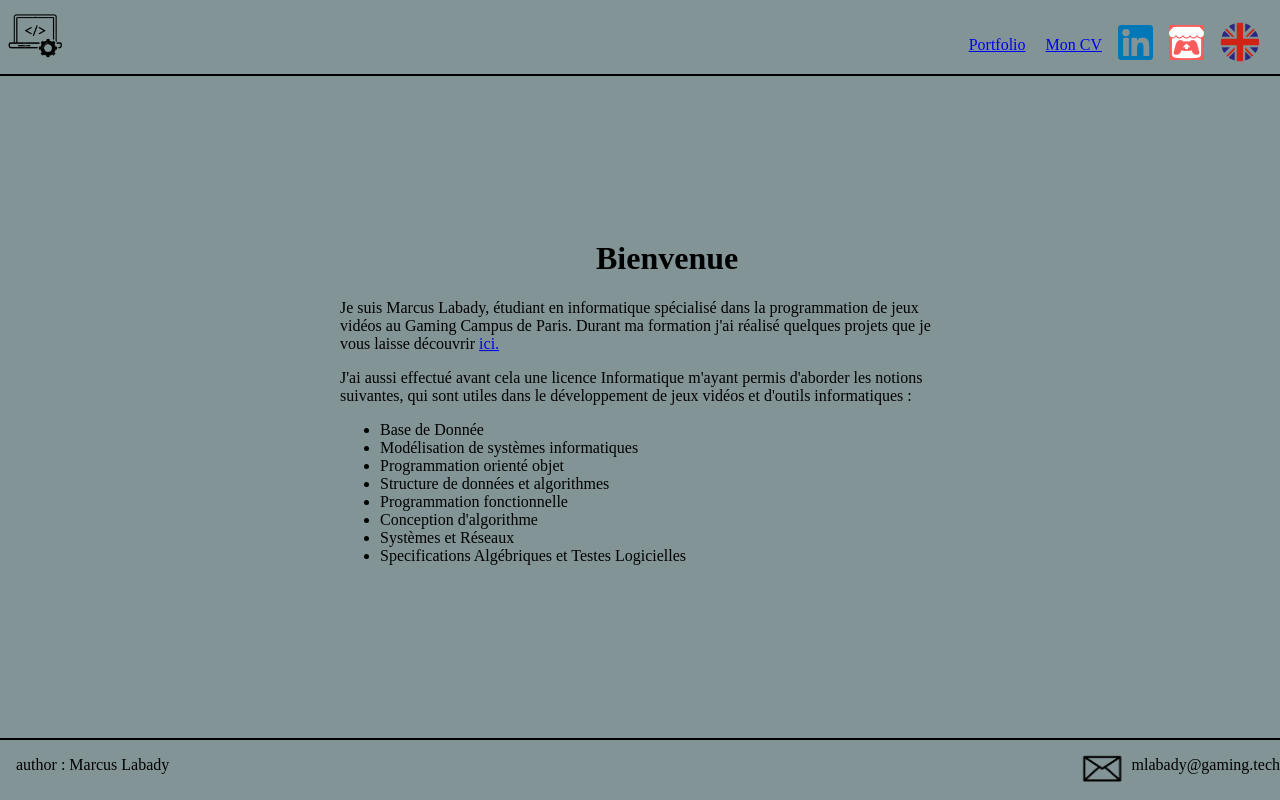
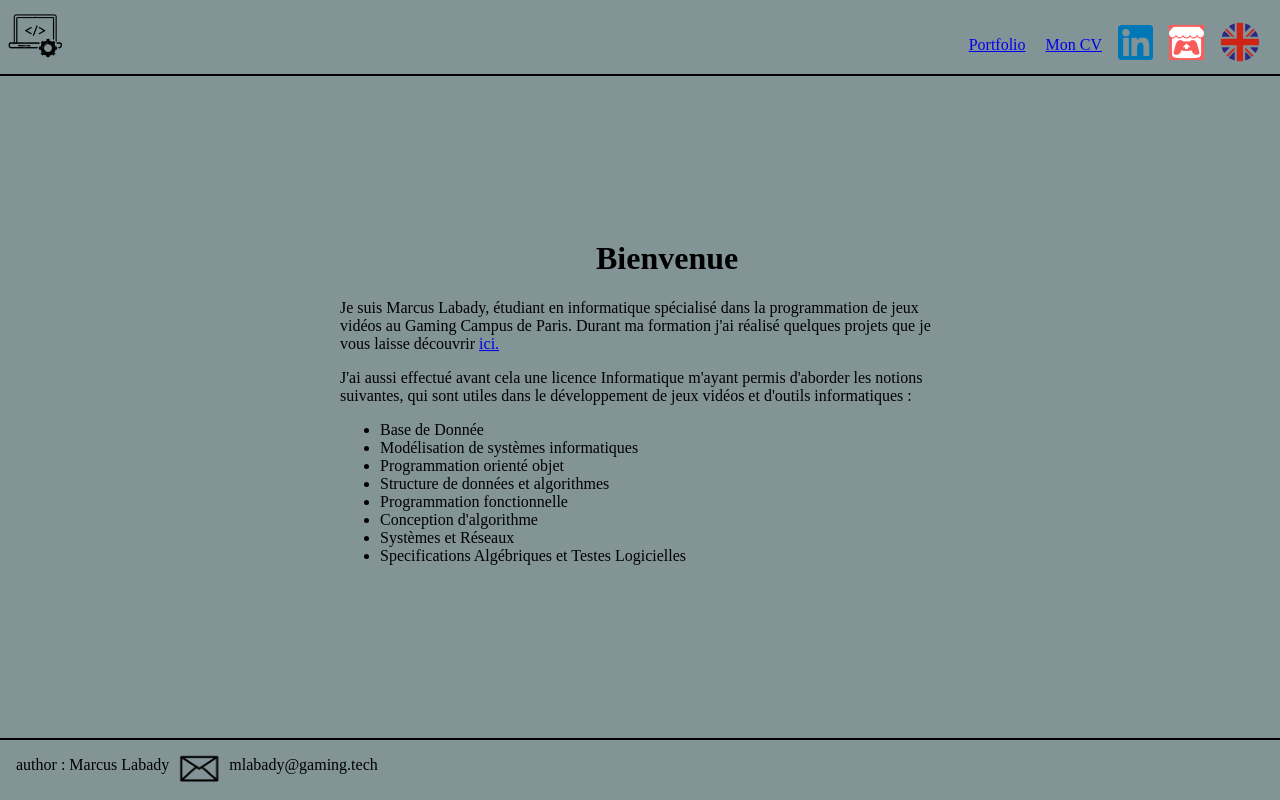
Before and after one commit to Marcus128/Portfolio, a plain HTML site: page index.html in a window 1280 px wide. Drawn offline with Linux system fonts and the light colour scheme.

```diff
--- a/css/index.css
+++ b/css/index.css
@@ -115,7 +115,9 @@
 
 footer > #mail{
 	display: flex;
-	margin-left: auto;
+	padding-left: auto;
+	width: 100%;
+    box-sizing: border-box; /* S'assure que le padding ne dépasse pas */
 }
 
 
@@ -127,7 +129,7 @@
 	}
 
 	h1{
-
+		padding-right: 4em;
 	}
 
 	#presentation{
--- a/index.html
+++ b/index.html
@@ -6,7 +6,7 @@
 		<meta name = "keywords" content = "Marcus Labady portfolio">
 		<meta name = "author" content = "Marcus Labady">
 		 <!--pour que le site s'adapte automatiquement aux écrans de téléphones, tablettes et ordinateurs-->
-		<meta name = "viewport" content = "with-device-width, initial-scale=1.0">
+		<meta name = "viewport" content = "with-device-width, initial-scale=1">
 		<title>Marcus Labady - Accueil</title>
 		<link rel = "stylesheet" type = "text/css" media = "screen" href = "css/index.css">
 	</head>
```
